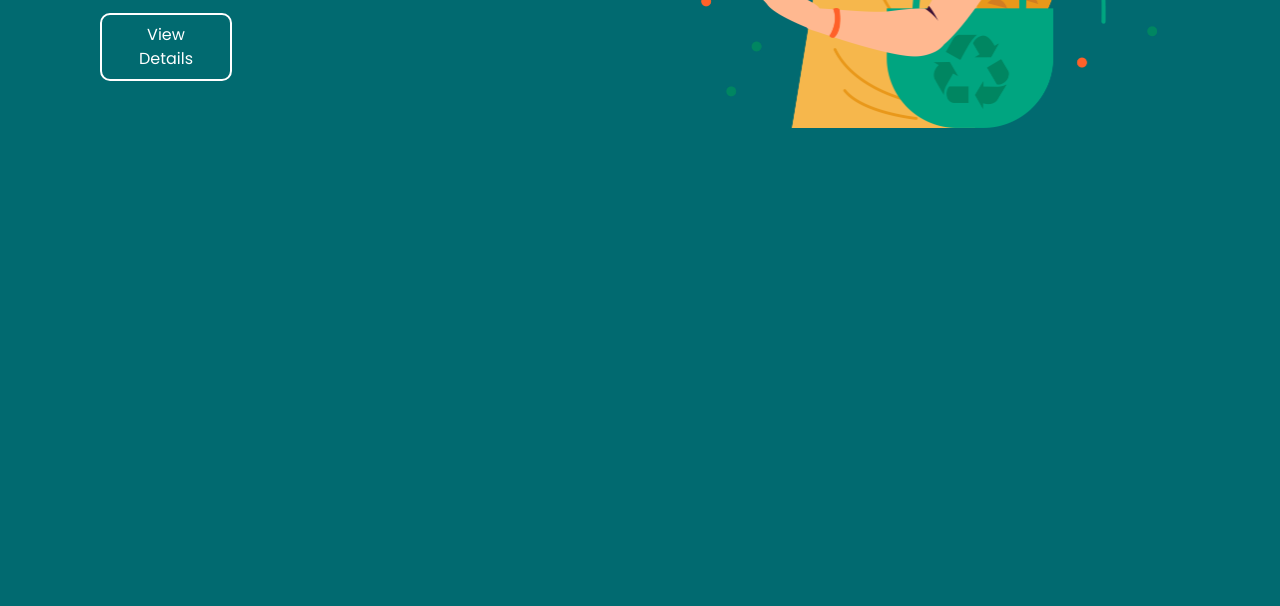
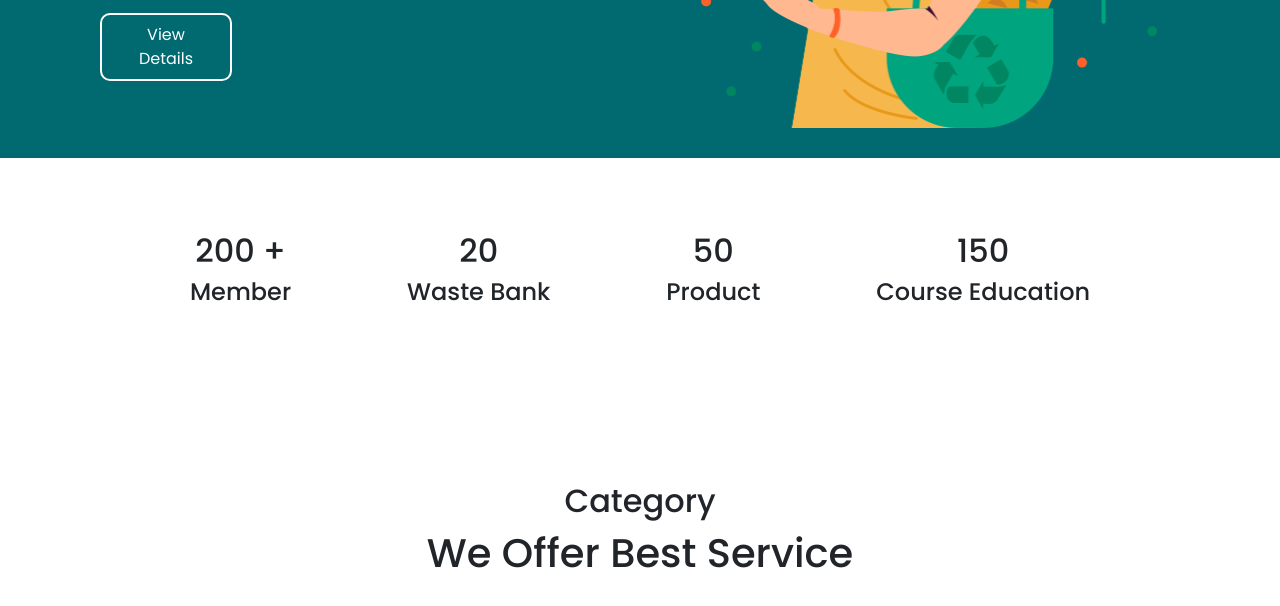
Before and after one commit to ClaszyCat/Macro_Challenge, a plain HTML site: page indext2.html in a window 1280 px wide. Shown: the part 540-1146 px from the top of the page. Before the commit the page ends 800 px from the top, so only its background shows below. Drawn offline with nearby package versions, Linux system fonts and the light colour scheme.

Commit message:
Second Commit

```diff
--- a/indext2.html
+++ b/indext2.html
@@ -8,8 +8,7 @@
       href="https://cdn.jsdelivr.net/npm/bootstrap@5.3.2/dist/css/bootstrap.min.css"
       rel="stylesheet"
       integrity="sha384-T3c6CoIi6uLrA9TneNEoa7RxnatzjcDSCmG1MXxSR1GAsXEV/Dwwykc2MPK8M2HN"
-      crossorigin="anonymous"
-    />
+      crossorigin="anonymous" />
     <link rel="stylesheet" href="style.css" />
   </head>
   <body>
@@ -23,8 +22,7 @@
                 class="logo-buangin"
                 src="./assets/logo_master.png"
                 alt=""
-                srcset=""
-              />
+                srcset="" />
             </div>
             <div class="col-row col">
               <a class="" href="#">Home</a>
@@ -37,8 +35,7 @@
                 <img
                   src="./assets/Rectangle 47.png"
                   alt="profile"
-                  class="user-img"
-                />
+                  class="user-img" />
               </div>
               <div class="col">
                 <div>Welcome,</div>
@@ -73,7 +70,7 @@
             </div>
           </div>
           <div class="col">
-            <img class="satu" src="/assets/component 1.png" alt="satu" />
+            <img class="satu" src="./assets/component 1.png" alt="satu" />
           </div>
         </div>
         <!-- End Content Top Page -->
@@ -82,8 +79,40 @@
     <section>
       <div class="container_2">
         <!-- Section 2 utama -->
-
-
+        <div class="Section2">
+          <div class="info">
+            <div class="info-row">
+              <div class="col col-info">
+                <div>
+                  <h2 class="info-h2">200 +</h2>
+                  <h4>Member</h4>
+                </div>
+                <div>
+                  <h2 class="info-h2">20</h2>
+                  <h4>Waste Bank</h4>
+                </div>
+                <div>
+                  <h2 class="info-h2">50</h2>
+                  <h4>Product</h4>
+                </div>
+                <div>
+                  <h2 class="info-h2">150</h2>
+                  <h4>Course Education</h4>
+                </div>
+              </div>
+            </div>
+          </div>
+        </div>
+        <section>
+          <div class="category_home">
+            <div class="section_2 2">
+              <div class="category">
+                <h2>Category</h2>
+                <h1>We Offer Best Service</h1>
+              </div>
+            </div>
+          </div>
+        </section>
         <!-- End Section 2 utama -->
       </div>
     </section>
@@ -91,7 +120,6 @@
     <script
       src="https://cdn.jsdelivr.net/npm/bootstrap@5.3.2/dist/js/bootstrap.bundle.min.js"
       integrity="sha384-C6RzsynM9kWDrMNeT87bh95OGNyZPhcTNXj1NW7RuBCsyN/o0jlpcV8Qyq46cDfL"
-      crossorigin="anonymous"
-    ></script>
+      crossorigin="anonymous"></script>
   </body>
 </html>
--- a/style.css
+++ b/style.css
@@ -14,6 +14,7 @@
   width: 105px;
   height: 32px;
 }
+
 body {
   background-color: #016a70;
 }
@@ -98,6 +99,7 @@ a {
 }
 
 .satu {
+  display: flex;
   width: 505px;
   height: 488px;
 }
@@ -129,5 +131,29 @@ a {
 }
 
 .container_2 {
-  color: #ffff;
+  background-color: #ffff;
+  padding: 74px;
 }
+
+.col-info {
+  display: flex;
+  justify-content: space-evenly;
+}
+
+.info-h2 {
+  display: flex;
+  flex-direction: column;
+  align-items: center;
+  gap: 10px;
+}
+
+.category {
+  display: flex;
+  flex-direction: column;
+  align-items: center;
+  padding: 167px;
+  font-weight: lighter;
+}
+
+.cats {
+}
```
